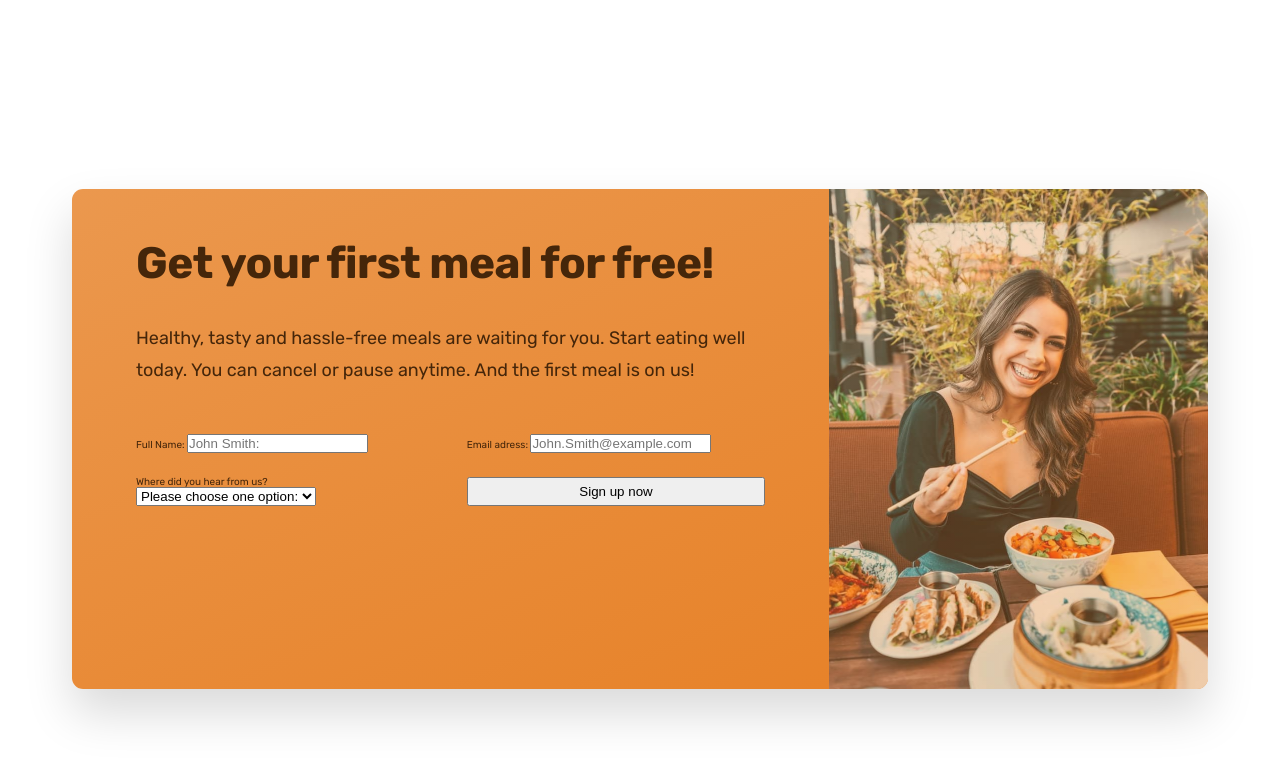
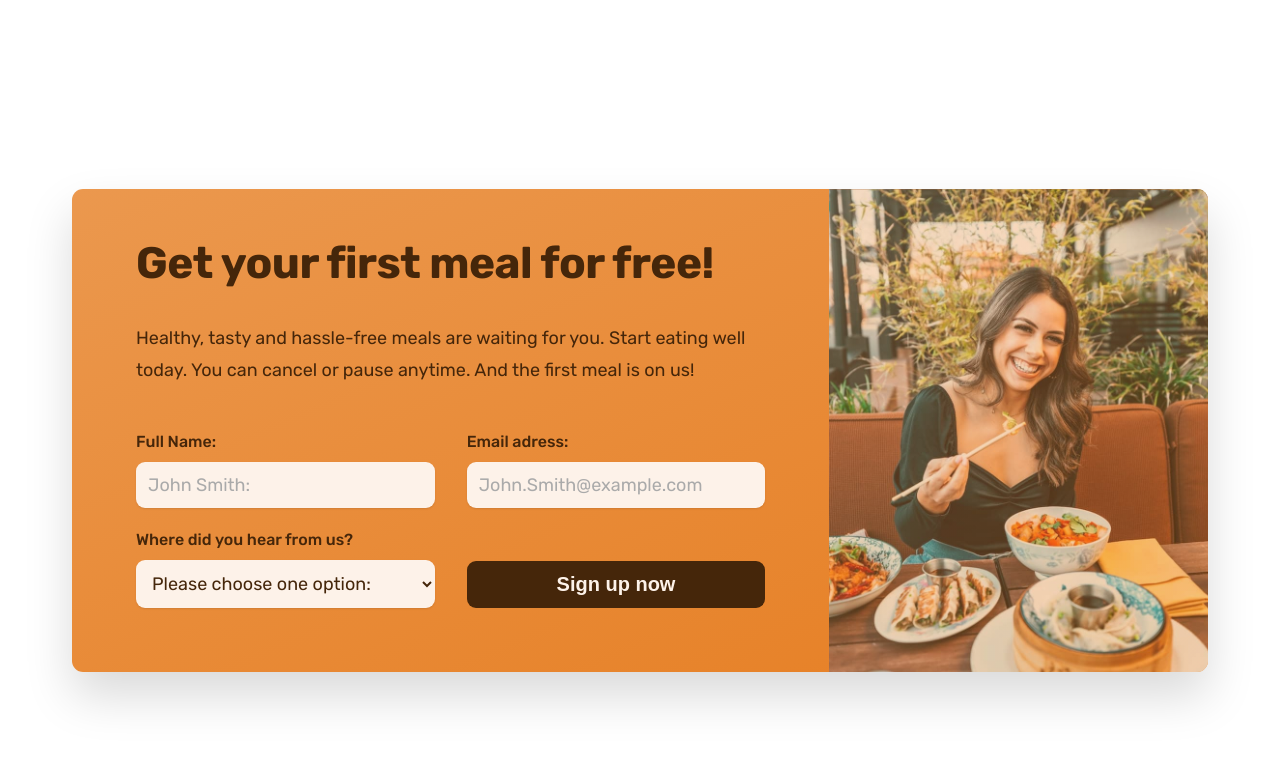
Before and after one commit to VladimirKarin/HTML-CSS-Course, a plain HTML site: page Omnifood/index.html in a window 1280 px wide. Shown: the part 5863-6624 px from the top of the page. Drawn offline with nearby package versions, Linux system fonts and the light colour scheme.

Commit message:
CTA Section: Styled: form, button, outline focus.

```diff
--- a/Omnifood/css/general.css
+++ b/Omnifood/css/general.css
@@ -36,6 +36,7 @@ Font sizes (px):
 
 - Shades:
     #cf711f
+    #45260a
 
 - Accents:
 
@@ -43,11 +44,13 @@ Font sizes (px):
     - #6f6f6f (Lightest grey allowed on #fdf2e9)
     - #555
     - #333
+    - #aaa
 
 
 
 --- 03 SHADOWS ---
     - 0 2.4rem 4.8rem rgba(0, 0, 0, 0.075);
+    - 0 2.4rem 4.8rem rgba(0, 0, 0, 0.15);
 
 
 --- 04 BORDER RADIUS ---
@@ -163,6 +166,7 @@ body {
     margin-bottom: 3.2rem;
 }
 
+.btn,
 .btn:link,
 .btn:visited {
     display: inline-block;
@@ -175,6 +179,9 @@ body {
 
     /* Always put transition on the original 'state' */
     transition: all 0.3s;
+
+    border: none;
+    cursor: pointer;
 }
 
 .btn--full:link,
@@ -200,6 +207,18 @@ body {
     /* border: 3px solid #fff; */
     /* Trick to add border inside */
     box-shadow: inset 0 0 0 3px #fff;
+}
+
+.btn--form {
+    background-color: #45260a;
+    color: #fdf2e9;
+    align-self: end;
+    padding: 1.2rem;
+}
+
+.btn--form:hover {
+    background-color: #fff;
+    color: #555;
 }
 
 .link:link,
@@ -238,6 +257,11 @@ body {
     color: #e67e22;
 }
 
+*:focus {
+    outline: none;
+    box-shadow: 0 0 0 0.8rem rgba(230, 126, 34, 0.5);
+}
+
 /* HELPER (SETTINGS) CLASSES */
 
 .margin-right-sm {
--- a/Omnifood/css/style.css
+++ b/Omnifood/css/style.css
@@ -470,7 +470,6 @@
     box-shadow: 0 2.4rem 4.8rem rgba(0, 0, 0, 0.15);
     border-radius: 11px;
     overflow: hidden;
-    height: 50rem;
 }
 
 .cta-text-box {
@@ -479,7 +478,7 @@
 }
 
 .cta .heading-secondary {
-    color: #45260a;
+    color: inherit;
     margin-bottom: 3.2rem;
 }
 
@@ -506,3 +505,33 @@
     column-gap: 3.2rem;
     row-gap: 2.4rem;
 }
+
+.cta-form label {
+    display: block;
+    font-size: 1.6rem;
+    font-weight: 500;
+    margin-bottom: 1.2rem;
+    color: #45260a;
+}
+
+.cta-form input,
+.cta-form select {
+    width: 100%;
+    padding: 1.2rem;
+    font-size: 1.8rem;
+    font-family: inherit;
+    border: none;
+    background-color: #fdf2e9;
+    color: inherit;
+    border-radius: 9px;
+    box-shadow: 0 1px 2px rgba(0, 0, 0, 0.1);
+}
+
+.cta-form input::placeholder {
+    color: #aaa;
+}
+
+.cta *:focus {
+    outline: none;
+    box-shadow: 0 0 0 0.8rem rgb(253, 242, 233, 0.5);
+}
--- a/Omnifood/index.html
+++ b/Omnifood/index.html
@@ -515,7 +515,7 @@
                                 </select>
                             </div>
 
-                            <button class="btn">Sign up now</button>
+                            <button class="btn btn--form">Sign up now</button>
 
                         </form>
                     </div>
```
